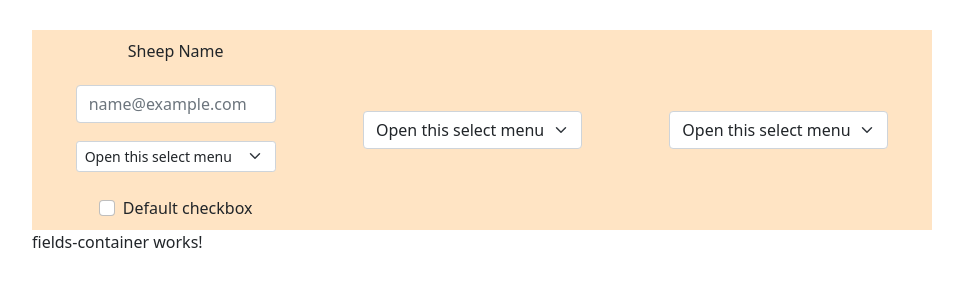
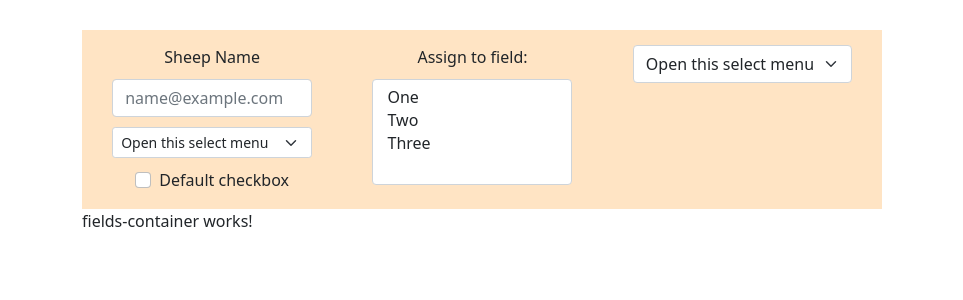
Before and after one commit to Viarus/sheep-project, an Angular app: page / in a window 1280 px wide. Shown: the top 300 px of the page, without its empty margins (158-1121 px from the left). Built offline with nearby package versions, Linux system fonts and the light colour scheme.

Commit message:
two third of interface done

```diff
--- a/src/app/app.component.css
+++ b/src/app/app.component.css
@@ -2,6 +2,22 @@
 
 .margin-top-normal {
   margin-top: 30px;
+}
+
+.margin-top-small {
+  margin-top: 15px;
+}
+
+.margin-bottom-small {
+  margin-bottom: 15px;
+}
+
+.padding-top-small {
+  padding-top: 15px;
+}
+
+.padding-bottom-small {
+  padding-bottom: 15px;
 }
 
 /*LOCAL CSS*/
@@ -14,7 +30,7 @@
 .content-container {
   flex-wrap: wrap;
   display: flex;
-  width: 900px;
+  width: 800px;
 }
 
 .flex-child {
--- a/src/app/input-interface/input-interface.component.css
+++ b/src/app/input-interface/input-interface.component.css
@@ -3,25 +3,19 @@
   display: flex;
   flex-wrap: nowrap;
   justify-content: space-around;
+  align-items: start;
   width: 100%;
-  min-height: 200px;
 }
 
 .flex-parent {
   display: flex;
   flex-direction: column;
   align-items: center;
-  justify-content: space-evenly;
   gap: 10px;
 }
 
 .flex-child {
   display: flex;
-  align-items: center;
   justify-content: center;
   width: 200px;
 }
-
-.item-size {
-  width: 200px;
-}
--- a/src/app/input-interface/input-interface.component.html
+++ b/src/app/input-interface/input-interface.component.html
@@ -1,4 +1,4 @@
-<div class="flex-container">
+<div class="flex-container padding-top-small padding-bottom-small">
   <div class="flex-parent">
     <div class="flex-child">
       Sheep Name
@@ -22,15 +22,18 @@
         </label>
       </div>
     </div>
-
   </div>
   <div class="flex-parent">
-    <select class="form-select" aria-label="Default select example">
-      <option selected>Open this select menu</option>
-      <option value="1">One</option>
-      <option value="2">Two</option>
-      <option value="3">Three</option>
-    </select>
+    <div class="flex-child">
+      Assign to field:
+    </div>
+    <div class="flex-child">
+      <select class="form-select" multiple aria-label="multiple select example">
+        <option value="1">One</option>
+        <option value="2">Two</option>
+        <option value="3">Three</option>
+      </select>
+    </div>
   </div>
   <div class="flex-parent">
     <select class="form-select" aria-label="Default select example">
```
